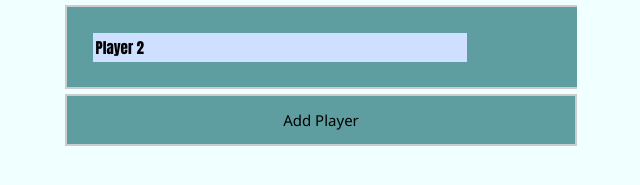
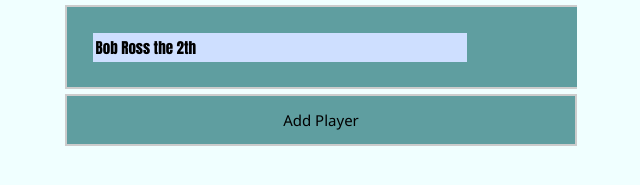
Before and after one commit to JulienToons/defhacks2020, a plain HTML site: page index.html in a window 1280 px wide. Both pictures are taken after a click on the button "Add Player". Shown: the part 409-594 px from the top of the page, 319-959 px from the left. Drawn offline with Linux system fonts and the light colour scheme.

Commit message:
Update index.html
Bob Ross!

```diff
--- a/index.html
+++ b/index.html
@@ -34,7 +34,7 @@
                 inp.className = "playerNameInputBox";
                 inp.type = "text";
                 pCounter++;
-                inp.value = "Player " + pCounter;// (document.getElementsByClassName("mainMenuPlayerBar").length); // cast for safety
+                inp.value = "Bob Ross the " + pCounter + "th";// (document.getElementsByClassName("mainMenuPlayerBar").length); // cast for safety
                 let butt = document.createElement("button");
                 butt.className = "x-button";
                 butt.onclick = "closeElement(this.parentElement)";
```
